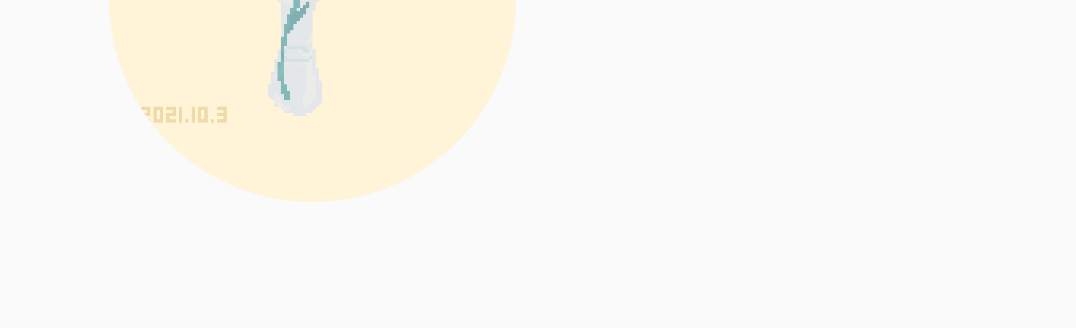
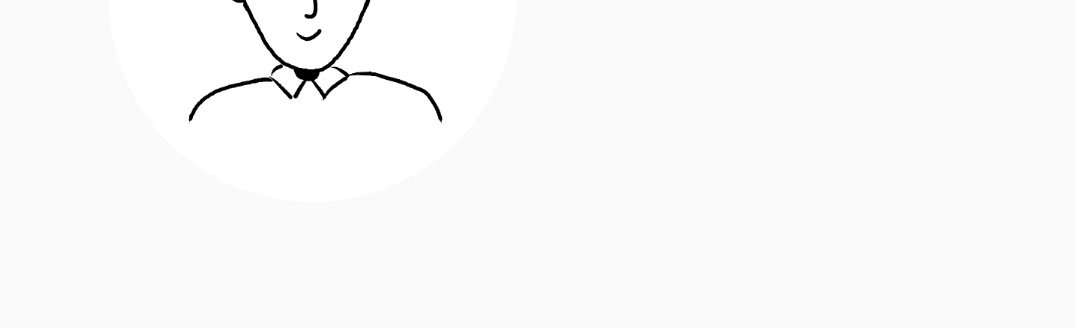
Before and after one commit to chi-wei-lien/demo-web-portfolio-level-1, a plain HTML site: page index.html in a window 1280 px wide. Shown: the part 348-676 px from the top of the page, without its empty margins (0-1076 px from the left). Drawn offline with nearby package versions, Linux system fonts and the light colour scheme.

Commit message:
bertram photo uploaded

```diff
--- a/index.html
+++ b/index.html
@@ -31,7 +31,7 @@
     <div class="row">
       <div class="col-md-1"></div>
       <div class="col-md-4">
-        <img class="profile-picture" src="public/images/rose.png" alt="Avatar">
+        <img class="profile-picture" src="public/images/bertram.png" alt="Avatar">
       </div>
       <div class="col-md-1"></div>
       <div class="col-md-4">
```
Also changed, not shown: public/images/bertram.png (added), public/images/rose.png (deleted), 2 other files.
